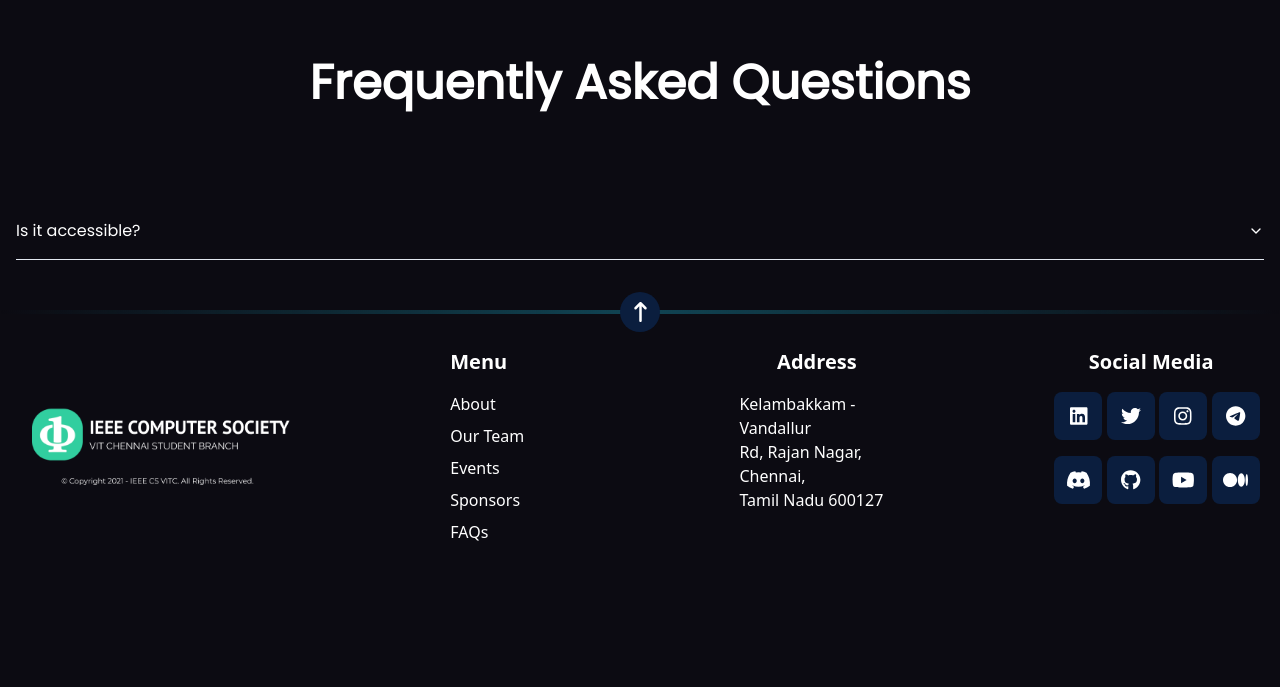
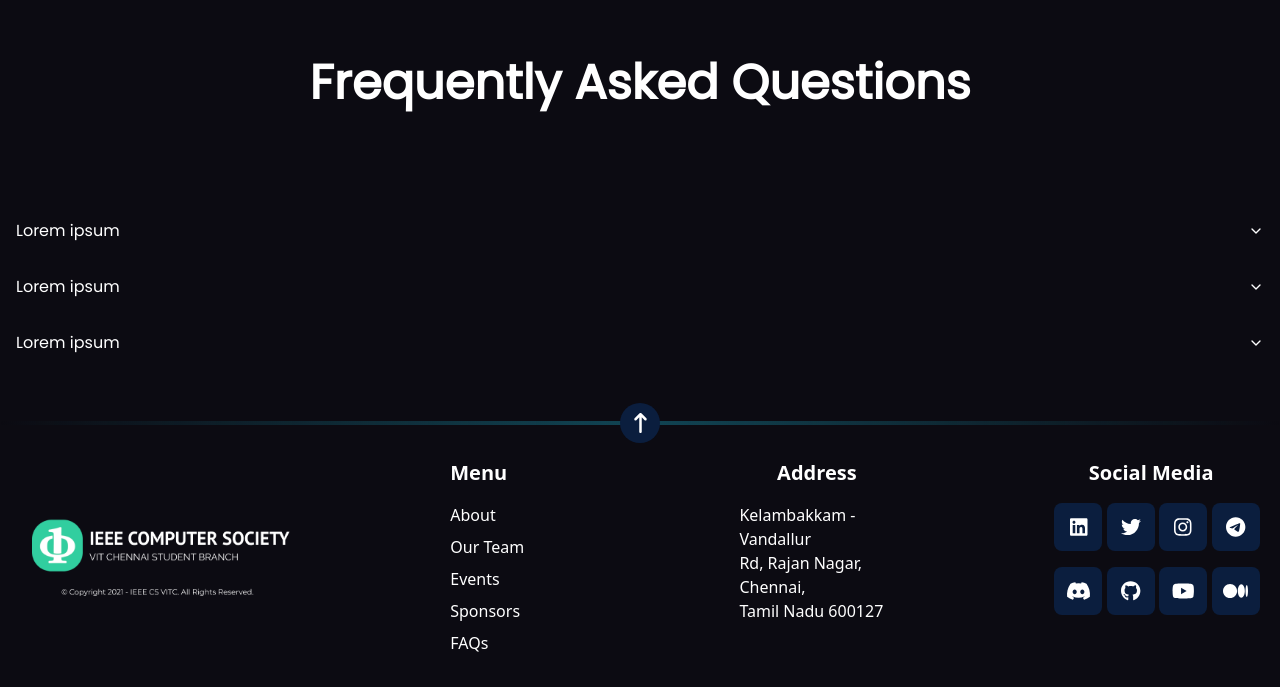
Before and after one commit to ComputerSocietyVITC/bitwars-24, a Next.js app: page / in a window 1280 px wide. Shown: the part 2119-2806 px from the top of the page. Before the commit the page ends 2695 px from the top, so only its background shows below. Built offline with nearby package versions, Linux system fonts and the light colour scheme.

Commit message:
chore: modified accordion style

```diff
--- a/src/components/accordion/FAQAccordion.tsx
+++ b/src/components/accordion/FAQAccordion.tsx
@@ -7,11 +7,23 @@ import {
 
 const FAQAccordion = () => {
   return (
-    <Accordion type="single" collapsible>
+    <Accordion type="single" collapsible className="w-full">
       <AccordionItem value="item-1">
-        <AccordionTrigger>Is it accessible?</AccordionTrigger>
-        <AccordionContent>
-          Yes. It adheres to the WAI-ARIA design pattern.
+        <AccordionTrigger className="text-white">Lorem ipsum</AccordionTrigger>
+        <AccordionContent className="text-white">
+          Lorem ipsum dolor sit amet, consectetur adipiscing elit.
+        </AccordionContent>
+      </AccordionItem>
+      <AccordionItem value="item-2">
+        <AccordionTrigger className="text-white">Lorem ipsum</AccordionTrigger>
+        <AccordionContent className="text-white">
+          Lorem ipsum dolor sit amet, consectetur adipiscing elit.
+        </AccordionContent>
+      </AccordionItem>
+      <AccordionItem value="item-3">
+        <AccordionTrigger className="text-white">Lorem ipsum</AccordionTrigger>
+        <AccordionContent className="text-white">
+          Lorem ipsum dolor sit amet, consectetur adipiscing elit.
         </AccordionContent>
       </AccordionItem>
     </Accordion>
--- a/src/components/ui/accordion.tsx
+++ b/src/components/ui/accordion.tsx
@@ -1,12 +1,12 @@
-"use client"
+"use client";
 
-import * as React from "react"
-import * as AccordionPrimitive from "@radix-ui/react-accordion"
-import { ChevronDown } from "lucide-react"
+import * as React from "react";
+import * as AccordionPrimitive from "@radix-ui/react-accordion";
+import { ChevronDown } from "lucide-react";
 
-import { cn } from "@/lib/utils"
+import { cn } from "@/lib/utils";
 
-const Accordion = AccordionPrimitive.Root
+const Accordion = AccordionPrimitive.Root;
 
 const AccordionItem = React.forwardRef<
   React.ElementRef<typeof AccordionPrimitive.Item>,
@@ -14,11 +14,11 @@ const AccordionItem = React.forwardRef<
 >(({ className, ...props }, ref) => (
   <AccordionPrimitive.Item
     ref={ref}
-    className={cn("border-b", className)}
+    className={cn("border-transparent", className)}
     {...props}
   />
-))
-AccordionItem.displayName = "AccordionItem"
+));
+AccordionItem.displayName = "AccordionItem";
 
 const AccordionTrigger = React.forwardRef<
   React.ElementRef<typeof AccordionPrimitive.Trigger>,
@@ -28,8 +28,8 @@ const AccordionTrigger = React.forwardRef<
     <AccordionPrimitive.Trigger
       ref={ref}
       className={cn(
-        "flex flex-1 items-center justify-between py-4 font-medium transition-all hover:underline [&[data-state=open]>svg]:rotate-180",
-        className
+        "flex flex-1 items-center justify-between py-4 font-medium transition-all [&[data-state=open]>svg]:rotate-180",
+        className,
       )}
       {...props}
     >
@@ -37,8 +37,8 @@ const AccordionTrigger = React.forwardRef<
       <ChevronDown className="h-4 w-4 shrink-0 transition-transform duration-200" />
     </AccordionPrimitive.Trigger>
   </AccordionPrimitive.Header>
-))
-AccordionTrigger.displayName = AccordionPrimitive.Trigger.displayName
+));
+AccordionTrigger.displayName = AccordionPrimitive.Trigger.displayName;
 
 const AccordionContent = React.forwardRef<
   React.ElementRef<typeof AccordionPrimitive.Content>,
@@ -51,8 +51,8 @@ const AccordionContent = React.forwardRef<
   >
     <div className={cn("pb-4 pt-0", className)}>{children}</div>
   </AccordionPrimitive.Content>
-))
+));
 
-AccordionContent.displayName = AccordionPrimitive.Content.displayName
+AccordionContent.displayName = AccordionPrimitive.Content.displayName;
 
-export { Accordion, AccordionItem, AccordionTrigger, AccordionContent }
+export { Accordion, AccordionItem, AccordionTrigger, AccordionContent };
```
